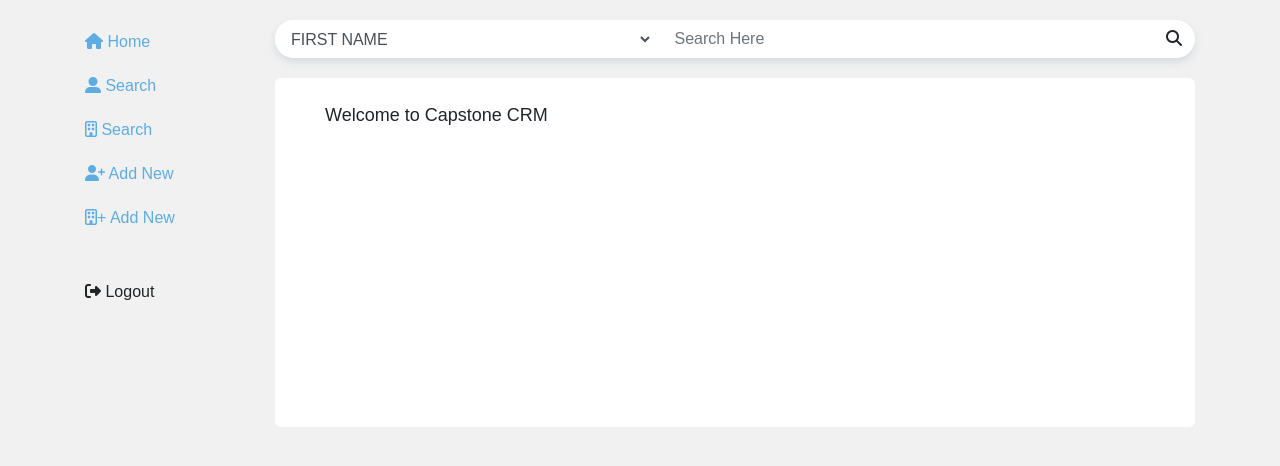
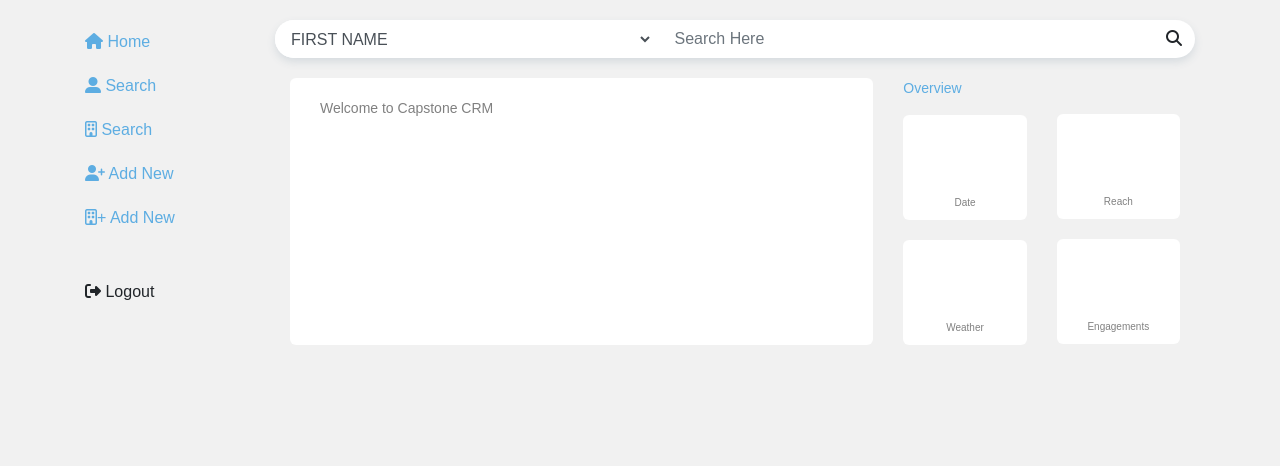
Before and after one commit to isabel985/crm-frontend, a React (Create React App) app: page / in a window 1280 px wide. Shown: the top 466 px of the page. Built offline with nearby package versions, Linux system fonts and the light colour scheme; the HTML template or start-up script is replaced by a standard one.

Commit message:
added more styling

```diff
--- a/src/App.js
+++ b/src/App.js
@@ -1,4 +1,4 @@
-import React, { useState, useEffect } from 'react';
+import React, { useState } from 'react';
 import { Switch, Route, useHistory } from 'react-router-dom';
 import axios from 'axios';
 import AddName from './views/AddName';
--- a/src/index.css
+++ b/src/index.css
@@ -44,10 +44,33 @@ ul {
 
 /* HOME, ADD NAME, ADD COMPANY */
 .home {
+    margin-top: 20px;
+    font-size: 14px;
+}
+
+.home-md {
     background-color: white;
     border-radius: 6px;
-    margin-top: 20px;
-    padding: 20px 50px 300px;
+    padding: 20px 30px 210px;
+    color: grey;
+}
+
+.home-sm {
+    background-color: white;
+    border-radius: 6px;
+    padding: 80px 10px 10px;
+    text-align: center;
+    font-size: 10px;
+    color: grey;
+    margin-bottom: 20px;
+}
+
+.left p {
+    color: #5DADE2;
+}
+
+.right {
+    margin-top: 36px;
 }
 
 .add-name, .add-company, .name-info, .company-info {
--- a/src/views/CompanySearchPage.js
+++ b/src/views/CompanySearchPage.js
@@ -8,7 +8,7 @@ function CompanySearchPage(props) {
                 <form onSubmit={props.handlePostCompany}>
                     <div className="row">
                         <div className="col-md-12">
-                            <h3>{props.searchedCompanies.length > 0 ? `${props.searchedCompanies.length} Companies Found` : `Start Searching...`}</h3>
+                            <p>{props.searchedCompanies.length > 0 ? `Companies Found: ${props.searchedCompanies.length}` : `Start Searching...`}</p>
                             {(props.searchedCompanies.length) ? (<CompanyResults searchedCompanies={props.searchedCompanies} />) : ""}
                         </div>
                     </div>
--- a/src/views/Home.js
+++ b/src/views/Home.js
@@ -4,8 +4,19 @@ function Home() {
     return (
         <div className="container home">
             <div className="row">
-                <div className="col-md-12">
-                    <h3>Welcome to Capstone CRM</h3>
+                <div className="col-md-8">
+                    <div className="home-md">
+                        <p>Welcome to Capstone CRM</p>
+                    </div>
+                </div>
+                <div className="col-md-2 left">
+                    <p>Overview</p>
+                    <div className="home-sm">Date</div>
+                    <div className="home-sm">Weather</div>
+                </div>
+                <div className="col-md-2 right">
+                    <div className="home-sm">Reach</div>
+                    <div className="home-sm">Engagements</div>
                 </div>
             </div>
         </div>
--- a/src/views/NameSearchPage.js
+++ b/src/views/NameSearchPage.js
@@ -8,7 +8,7 @@ function NameSearchPage(props) {
                 <form onSubmit={props.handlePostCompany}>
                     <div className="row">
                         <div className="col-md-12">
-                            <h3>{(props.searchedNames.length > 0) ? `${props.searchedNames.length} Names Found` : `Start Searching...`}</h3>
+                            <p>{(props.searchedNames.length > 0) ? `Names Found: ${props.searchedNames.length}` : `Start Searching...`}</p>
                             {(props.searchedNames.length) ? (<NameResults searchedNames={props.searchedNames} handleShowInfo={props.handleShowInfo} />) : ""}
                         </div>
                     </div>
```
